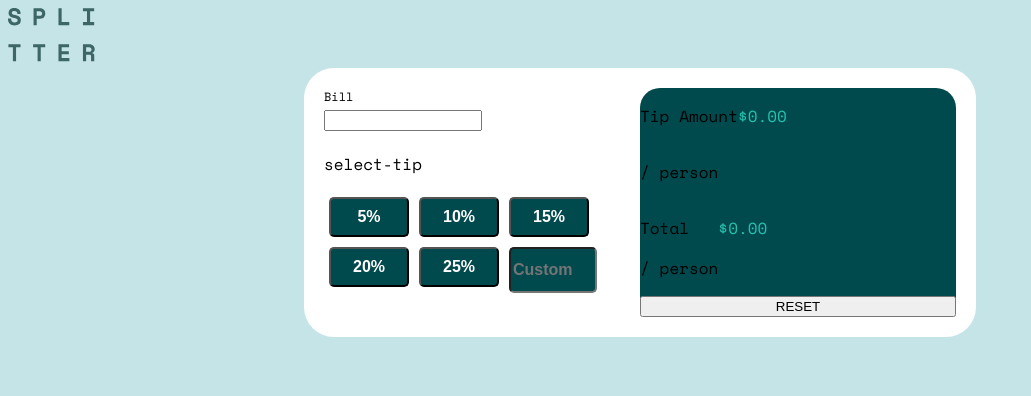
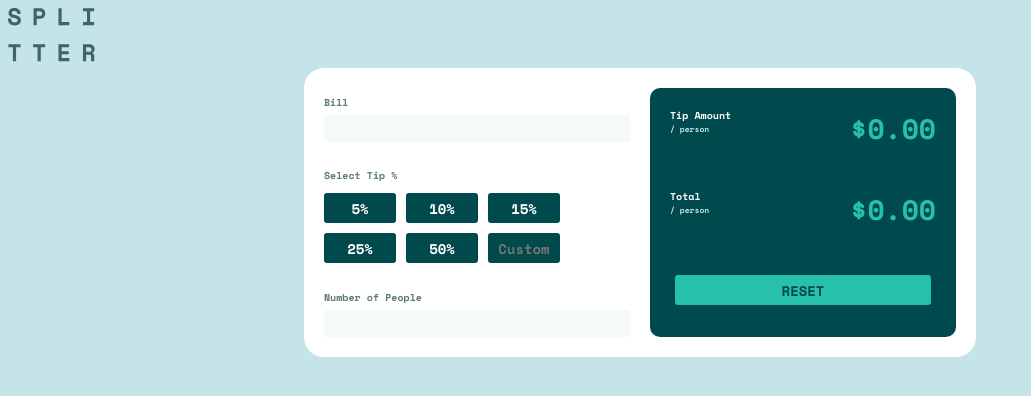
Before and after one commit to eves79/tipcalculatorapp, a plain HTML site: page index.html in a window 1280 px wide. Shown: the whole page, without its empty margins (0-1031 px from the left). Drawn offline with nearby package versions, Linux system fonts and the light colour scheme.

Commit message:
the styling look closer now

```diff
--- a/index.html
+++ b/index.html
@@ -15,41 +15,39 @@
     </div>
     <div class="container">
         <div class="leftbox">
-            <div class="bill">
-                <p>Bill</p>
+            <h1 class="bill">Bill</h1>
+                <div class="inputbox">
+                    <input type="text" placeholder="" class="userinput">
                 </div>
-            <div class="inputbox">
-                <input type="text">
-            </div>
-            <div class="tipselects"></div>
-                <p>select-tip</p>
+            <h1 class="select">Select Tip %</h1>
                 <div class="tips">
                     <button class="tip">5%</button>
                     <button class="tip">10%</button>
                     <button class="tip">15%</button>
-                    <button class="tip">20%</button>
                     <button class="tip">25%</button>
+                    <button class="tip">50%</button>
                     <input type="text" placeholder="Custom" class="tip">
                 </div>
-            <div class="people"></div>
-            <div class="input"></div>
+            <h1 class="numpeople">Number of People</h1>
+            <input type="text" placeholder="" class="userinput">
         </div>
         <div class="rightbox">
             <div class="tip_amount">
-                <div class="tip-text">
-                    <p>Tip Amount</p>
-                    <p>/ person</p>
+                <div class="tip-text-box">
+                    <h2 class="tiptotal">Tip Amount</h2>
+                    <h3 class="perperson">/ person</h3>
                 </div>
-                <p class="money">$0.00</p>
+                <h4 class="money">$0.00</h4>
             </div>
-            <div class="total">
-                <div class="total-text">
-                    <p>Total</p>
-                    <p>/ person</p>
+            <div class="tip_amount">
+                <div class="total-text-box">
+                    <h2 class="tiptotal">Total</h2>
+                    <h3 class="perperson">/ person</h3>
                 </div>
-                <p class="money">$0.00</p>
+                <h4 class="money">$0.00</h4>
             </div>
-            <button id="reset">RESET</button>
+            <button class="reset" onclick="resettips()">RESET</button>
+            </div>
         </div>
     </div>
 </body>
--- a/styles.css
+++ b/styles.css
@@ -1,17 +1,17 @@
 body{
     font-family: 'Space Mono';
     background-color: hsl(185, 41%, 84%);
+    font-weight: 700;
 }
 
 .outside {
-     center;
 }
 .container{
     display: flex;
     flex-direction: row;
     background-color: white;
     padding: 20px;
-    border-radius: 30px;
+    border-radius: 20px;
     width: 50%;
     margin: auto;
 }
@@ -19,41 +19,52 @@ body{
 .leftbox{
     display: flex;
     flex-direction: column;
-    width: 50%;
+    flex: 1;
+    margin-right: 20px;
 }
 
-.bill p {
-    font-size: 12px;
-    margin-top: 0px;
+h1 {
+    font-size: 10px;
     margin-bottom: 5px;
     font-family: 'Space Mono';
+    color: hsl(186, 14%, 43%);
 }
 
 .inputbox{
     display: flex;
     flex-direction: column;
-    width: 50%;
-}
-
-.tipselects{
-    margin-bottom: 5px;
+    margin-bottom: 20px;
 }
 
 .tips{
     display: flex;
     flex-direction: row;
     flex-wrap: wrap;
+    gap: 10px;
+    margin-top: 5px;
+    margin-bottom: 20px;
 }
 
 .tip{
-    width: 80px;
-    height: 40px;
-    margin: 5px;
+    border: 0px;
+    width: 72px;
+    height: 30px;
     background-color: hsl(183, 100%, 15%);
     color: white;
-    border-radius: 5px;
-    font-size: 16px;
+    border-radius: 3px;
+    font-size: 14px;
     font-weight: 700;
+    font-family: 'Space Mono';
+    padding: 0px;
+    text-align: center;
+}
+
+.userinput {
+    background-color: hsl(189, 41%, 97%);
+    border: 0px;
+    height: 25px;
+    border-radius: 3px;
+    text-align: right;
 }
 
 .tip:hover {
@@ -68,21 +79,34 @@ body{
 .rightbox{
     display: flex;
     flex-direction: column;
+    flex: 1;
     background-color: hsl(183, 100%, 15%);
-    border-radius: 20px;
-    width: 50%;
+    border-radius: 10px;
 }
 
 .tip_amount{
     display: flex;
     flex-direction: row;
+    justify-content: space-between;
+    margin: 20px;
 }
 
-.tip-text{
+.tip-text-box{
     display: flex;
     flex-direction: column;
 }
 
+.tiptotal {
+    font-size: 10px;
+    margin: 0px;
+    color: white;
+}
+
+.perperson {
+    font-size: 8px;
+    margin: 0px;
+    color:hsl(185, 41%, 84%);
+}
 .total{
     display: flex;
     flex-direction: row;
@@ -90,8 +114,22 @@ body{
 
 .money {
     color: hsl(172, 67%, 45%);
+    margin: 0px;
+    font-size: 28px;
 }
 
 .reset{
+    margin: 25px;
+    background-color: hsl(172, 67%, 45%);
+    font-size: 14px;
+    font-weight: 700;
+    font-family: 'Space Mono';
+    color: hsl(183, 100%, 15%);
+    border-radius: 3px;
+    border: 0px;
+    height: 30px;
+}
 
+.input-icons i {
+    position: absolute;
 }
```
